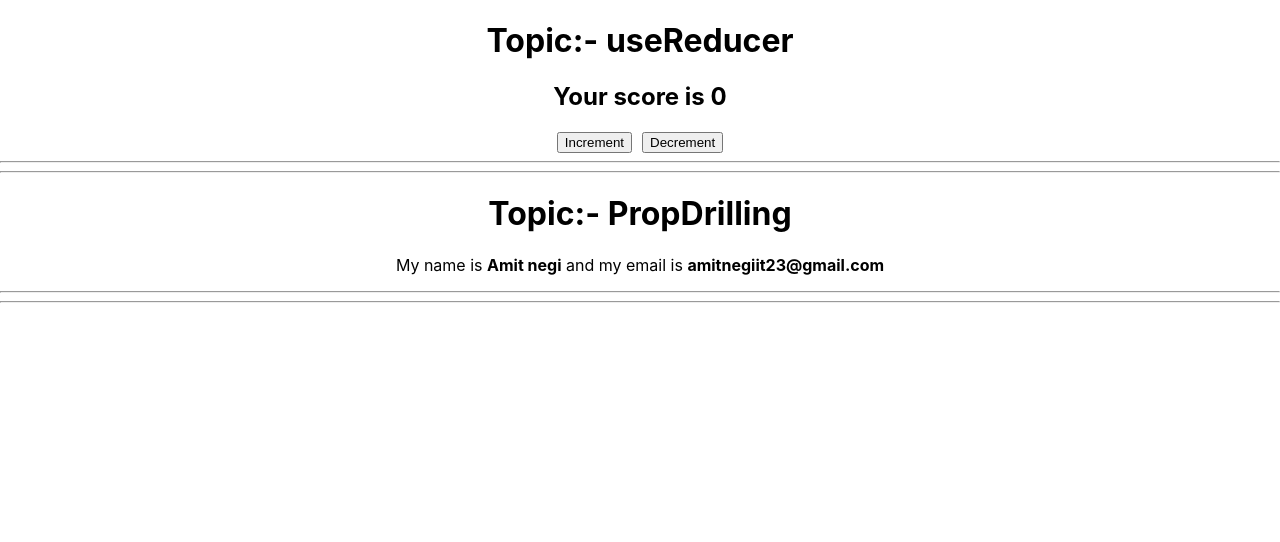
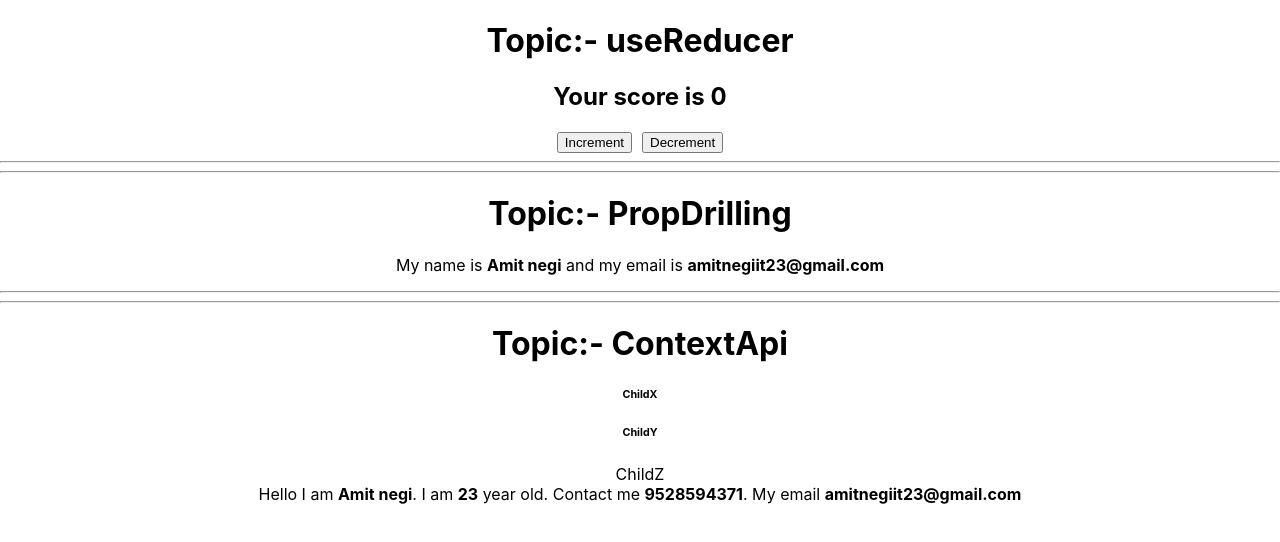
Before and after one commit to amit-negi-23/Learning-Hooks, a React (Create React App) app: page / in a window 1280 px wide. Shown: the top 542 px of the page. Built offline with nearby package versions, Linux system fonts and the light colour scheme.

Commit message:
contextApi createContext Provider Consumer

```diff
--- a/src/App.js
+++ b/src/App.js
@@ -1,4 +1,5 @@
 import './App.css';
+import ContextApi from './contextApi';
 import Counter from './hookuseReducer';
 import PropDrilling from './propDrilling'
 function App() {
@@ -9,6 +10,7 @@ function App() {
       <PropDrilling/>
 
       <hr/><hr/>
+      <ContextApi/>
     </div>
   );
 }
--- /dev/null
+++ b/src/childX.js
@@ -0,0 +1,12 @@
+import React from 'react'
+import ChildY from './childY'
+
+export default function ChildX() {
+  return (
+    <div>
+        <h6>ChildX</h6>
+        <ChildY/>
+    </div>
+
+  )
+}
--- /dev/null
+++ b/src/childY.js
@@ -0,0 +1,12 @@
+import React from 'react'
+import ChildZ from './childZ'
+
+export default function ChildY() {
+  return (
+    <div>
+        <h6>ChildY</h6>
+
+      <ChildZ/>
+    </div>
+  )
+}
--- /dev/null
+++ b/src/childZ.js
@@ -0,0 +1,19 @@
+import React from 'react'
+import { StudentContext } from './contextApi'
+export default function ChildZ() {
+    return (
+        <div>
+            <span>ChildZ</span>
+            <StudentContext.Consumer>
+                {
+                    (student) => {
+                        return (
+
+                            <div>Hello I am <b>{student.name}</b>. I am <b>{student.age}</b> year old. Contact me <b>{student.phone}</b>. My email <b>{student.email}</b></div>
+                        )
+                    }
+                }
+            </StudentContext.Consumer>
+        </div>
+    )
+}
--- /dev/null
+++ b/src/contextApi.js
@@ -0,0 +1,23 @@
+import React from 'react'
+import { createContext } from 'react'
+import ChildX from './childX'
+
+const StudentContext = createContext()
+export default function ContextApi() {
+    const student = {
+        name: "Amit negi",
+        email: "amitnegiit23@gmail.com",
+        phone: 9528594371,
+        age: 23
+    }
+    return (
+        <StudentContext.Provider value={student}>
+            <div>
+                <h1>Topic:- ContextApi</h1>
+                <ChildX />
+            </div>
+        </StudentContext.Provider>
+    )
+}
+
+export {StudentContext};
```
